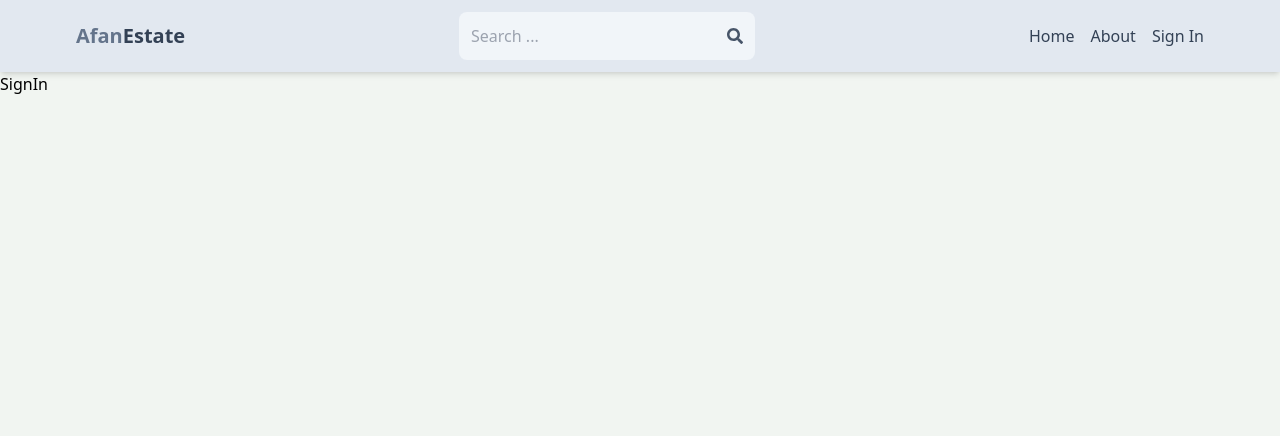
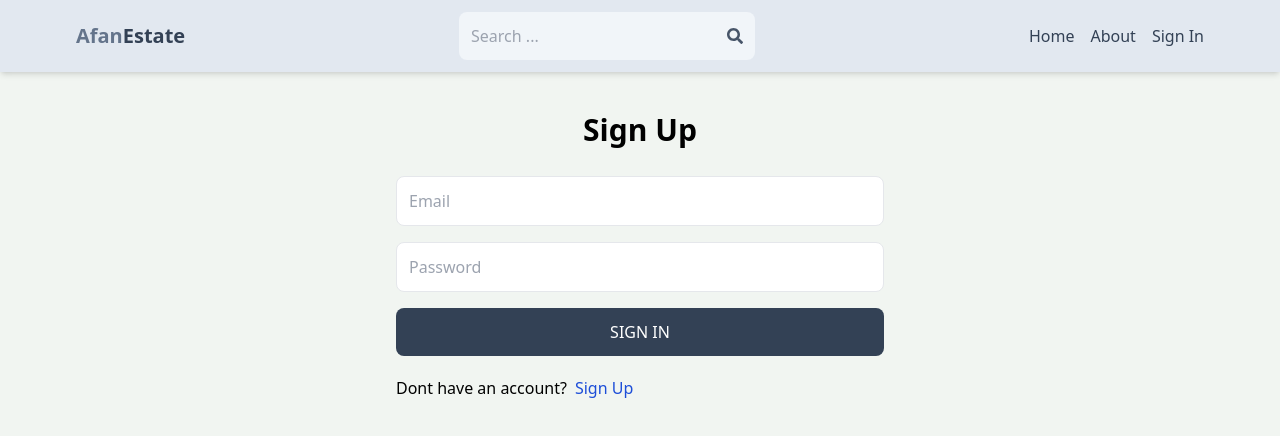
Before and after one commit to syedafa/Real-estate, a React (Vite) app: page /sign-in in a window 1280 px wide. Shown: the top 436 px of the page. Built offline with nearby package versions, Linux system fonts and the light colour scheme.

Commit message:
added sign in page functionality

```diff
--- a/src/Pages/SignIn.jsx
+++ b/src/Pages/SignIn.jsx
@@ -1,5 +1,84 @@
-function SignIn() {
-  return <div>SignIn</div>;
+import { useState } from "react";
+import { Link, useNavigate } from "react-router-dom";
+
+function SignIp() {
+  const navigate = useNavigate();
+  const [formData, setFormData] = useState({});
+  const [error, setError] = useState(null);
+  const [loading, setLoading] = useState(false);
+  const handleChange = (e) => {
+    setError(null);
+    setFormData({
+      ...formData,
+      [e.target.id]: e.target.value,
+    });
+  };
+  const submitHandler = async (e) => {
+    e.preventDefault();
+    setLoading(true);
+    try {
+      const res = await fetch("/api/auth/sign-in", {
+        method: "POST",
+        headers: {
+          "Content-Type": "application/json",
+        },
+        body: JSON.stringify(formData),
+      });
+      const data = await res.json();
+      console.log(data);
+      if (data.success === false) {
+        setError(data.message);
+        setLoading(false);
+        return;
+      }
+      setLoading(false);
+      navigate("/");
+    } catch (error) {
+      setLoading(false);
+      setError(error.message);
+    }
+    setFormData({
+      email: "",
+      password: "",
+    });
+  };
+
+  return (
+    <div className="p-3 max-w-lg mx-auto">
+      <h1 className="text-3xl text-center font-semibold my-7">Sign Up</h1>
+      <form className="flex flex-col gap-4" onSubmit={submitHandler}>
+        <input
+          type="email"
+          placeholder="Email"
+          className="border p-3 rounded-lg"
+          id="email"
+          onChange={handleChange}
+          value={formData.email}
+        />
+        <input
+          type="password"
+          placeholder="Password"
+          className="border p-3 rounded-lg"
+          id="password"
+          onChange={handleChange}
+          value={formData.password}
+        />
+        <button
+          disabled={loading}
+          className="bg-slate-700 text-white p-3 rounded-lg uppercase hover:opacity-95 disabled:opacity-80"
+        >
+          Sign In
+        </button>
+      </form>
+      <div className="flex gap-2 mt-5">
+        <p>Dont have an account?</p>
+        <Link to={"/sign-up"}>
+          <span className="text-blue-700">Sign Up</span>
+        </Link>
+      </div>
+      {error && <p className="text-red-700">{error}</p>}
+    </div>
+  );
 }
 
-export default SignIn;
+export default SignIp;
--- a/src/Pages/SignUp.jsx
+++ b/src/Pages/SignUp.jsx
@@ -1,29 +1,81 @@
-import { Link } from "react-router-dom";
+import { useState } from "react";
+import { Link, useNavigate } from "react-router-dom";
 
 function SignUp() {
+  const navigate = useNavigate();
+  const [formData, setFormData] = useState({});
+  const [error, setError] = useState(null);
+  const [loading, setLoading] = useState(false);
+  const handleChange = (e) => {
+    setError(null);
+    setFormData({
+      ...formData,
+      [e.target.id]: e.target.value,
+    });
+  };
+  const submitHandler = async (e) => {
+    e.preventDefault();
+    setLoading(true);
+    try {
+      const res = await fetch("/api/auth/sign-up", {
+        method: "POST",
+        headers: {
+          "Content-Type": "application/json",
+        },
+        body: JSON.stringify(formData),
+      });
+      const data = await res.json();
+      console.log(data);
+      if (data.success === false) {
+        setError(data.message);
+        setLoading(false);
+        return;
+      }
+      setLoading(false);
+      navigate("/sign-in");
+    } catch (error) {
+      setLoading(false);
+      setError(error.message);
+    }
+    setFormData({
+      username: "",
+      email: "",
+      password: "",
+    });
+  };
+  console.log(error);
   return (
     <div className="p-3 max-w-lg mx-auto">
       <h1 className="text-3xl text-center font-semibold my-7">Sign Up</h1>
-      <form className="flex flex-col gap-4">
+      <form className="flex flex-col gap-4" onSubmit={submitHandler}>
         <input
           type="text"
           placeholder="User Name"
           className="border p-3 rounded-lg"
           id="username"
+          onChange={handleChange}
+          value={formData.username}
         />
         <input
           type="email"
           placeholder="Email"
           className="border p-3 rounded-lg"
           id="email"
+          onChange={handleChange}
+          value={formData.email}
         />
         <input
           type="password"
           placeholder="Password"
           className="border p-3 rounded-lg"
           id="password"
+          onChange={handleChange}
+          value={formData.password}
         />
-        <button className="bg-slate-700 text-white p-3 rounded-lg uppercase hover:opacity-95 disabled:opacity-80">
+        <button
+          disabled={loading}
+          className="bg-slate-700 text-white p-3 rounded-lg uppercase hover:opacity-95 disabled:opacity-80"
+        >
           Sign Up
         </button>
       </form>
@@ -33,6 +85,7 @@
           <span className="text-blue-700">Sign In</span>
         </Link>
       </div>
+      {error && <p className="text-red-700">{error}</p>}
     </div>
   );
 }
--- a/vite.config.js
+++ b/vite.config.js
@@ -1,7 +1,15 @@
-import { defineConfig } from 'vite'
-import react from '@vitejs/plugin-react-swc'
+import { defineConfig } from "vite";
+import react from "@vitejs/plugin-react-swc";
 
 // https://vitejs.dev/config/
 export default defineConfig({
+  server: {
+    proxy: {
+      "/api": {
+        target: "http://127.0.0.1:8080",
+        secure: false,
+      },
+    },
+  },
   plugins: [react()],
-})
+});
```
